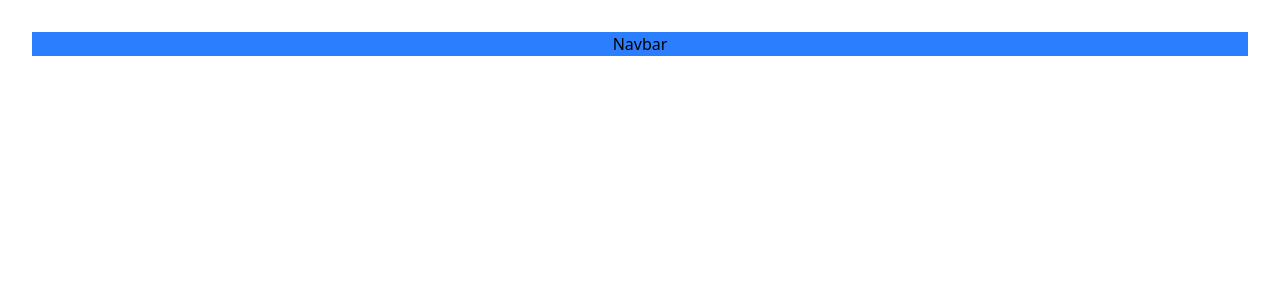
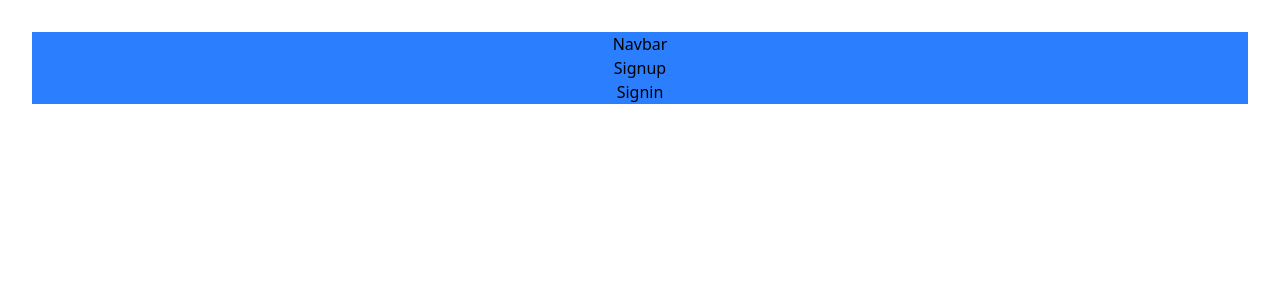
Before and after one commit to Nandanikirtani/Edutainment, a React (Vite) app in the folder frontend/: page / in a window 1280 px wide. Shown: the top 300 px of the page. Built offline with nearby package versions, Linux system fonts and the light colour scheme.

Commit message:
Added signup

```diff
--- a/frontend/src/components/Navbar.jsx
+++ b/frontend/src/components/Navbar.jsx
@@ -4,6 +4,8 @@ export default function Navbar() {
   return (
     <div>
       <h1 className='bg-blue-500'>Navbar</h1>
+      <h1 className='bg-blue-500'>Signup</h1>
+      <h1 className='bg-blue-500'>Signin</h1>
     </div>
   )
 }
```
